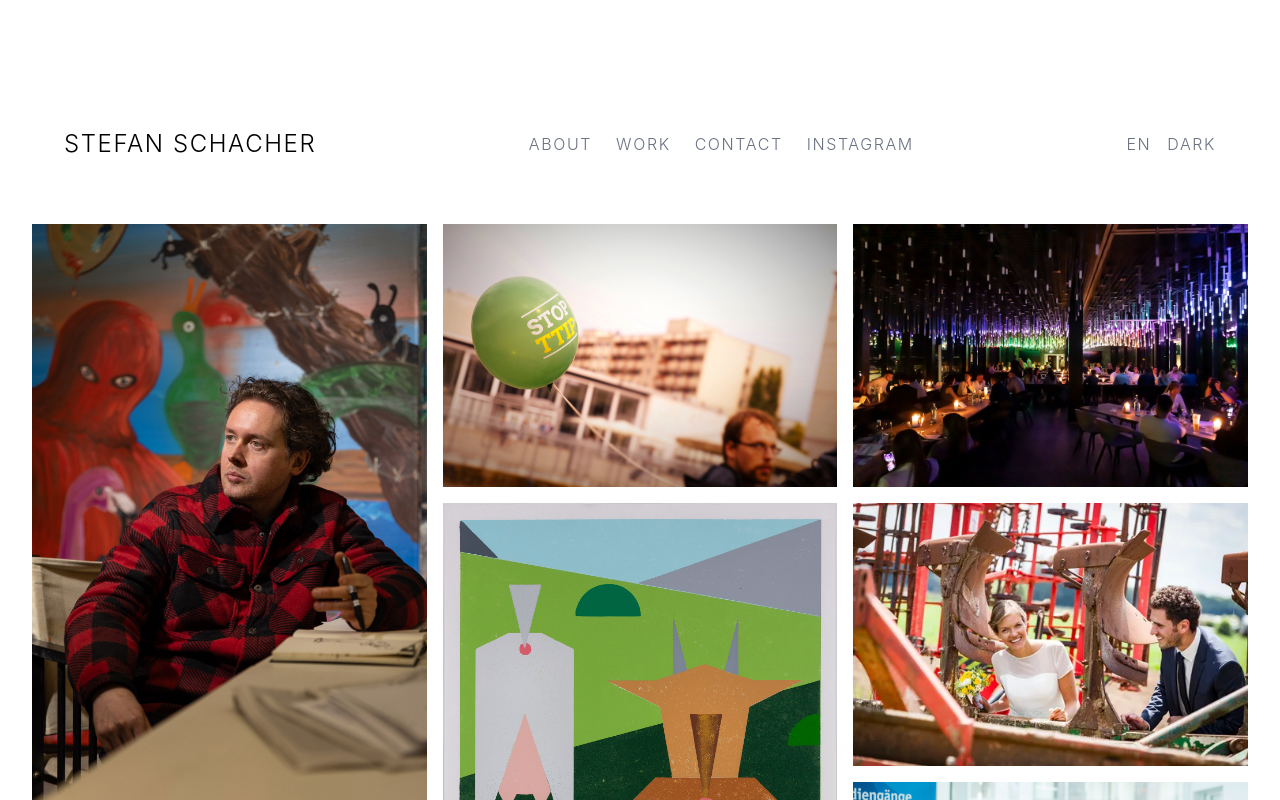
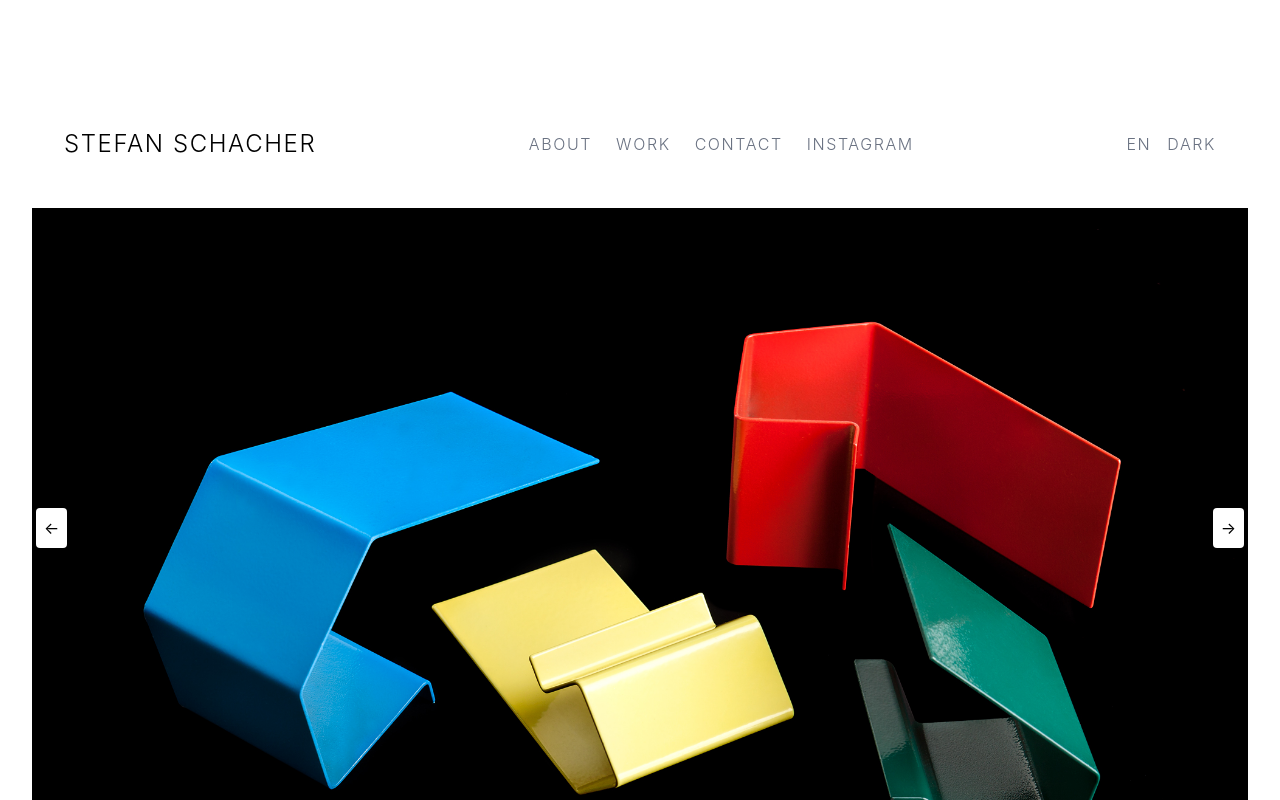
Before and after one commit to imkehoegden/stefan-schacher, a React (Vite) app in the folder website-stefan-schacher/: page / in a window 1280 px wide. Shown: the top 800 px of the page. Built offline with nearby package versions, Linux system fonts and the light colour scheme.

Commit message:
feat: pic gallery created

```diff
--- /dev/null
+++ b/website-stefan-schacher/src/components/Carousel.jsx
@@ -0,0 +1,55 @@
+import React, { useState, useEffect } from "react";
+import { carouselImages } from "../data/imagesCarouselHome";
+
+export default function Carousel() {
+  const [currentIndex, setCurrentIndex] = useState(0);
+
+  // slider mit autoplay
+  useEffect(() => {
+    const intervalId = setInterval(() => {
+      setCurrentIndex((prev) => (prev + 1) % carouselImages.length); // ohne modulo der länge ist index über anzahl der bilder hinausgelaufen // sichert also, dass slider nicht endlos läuft!
+    }, 5000);
+    return () => clearInterval(intervalId);
+  }, []); // startet beim mounten der komponente
+
+  // slider-funktionen manuell vor und zurück (pfeile)
+  function prevPicture() {
+    setCurrentIndex((prev) =>
+      prev === 0 ? carouselImages.length - 1 : prev - 1,
+    ); // prev value ist der aktuelle state // wenn currentIndex 0, wird das letzte bild des arrays aufgerufen, sonst das vorherige
+  }
+
+  function nextPicture() {
+    setCurrentIndex((prev) => (prev + 1) % carouselImages.length);
+  } // gleiche logik wie oben // "teilungseffekt" bei modulo greift nur, wenn wert der länge erreicht oder überschritten wird
+
+  return (
+    <div className="relative max-w-7xl h-160 mx-auto overflow-hidden flex items-center justify-center">
+      {carouselImages.map((img, i) => (
+        <img
+          key={i}
+          src={img}
+          alt={`Slide ${i + 1}`}
+          className={`w-full h-auto transition-opacity duration-500 object-contain${
+            i === currentIndex
+              ? "opacity-100"
+              : "opacity-0 absolute top-0 left-0"
+          }`}
+        />
+      ))}
+
+      <button
+        onClick={() => prevPicture()}
+        className="absolute top-1/2 left-1 transform -translate-y-1/2 bg-white bg-opacity-50 p-2 rounded hover:bg-opacity-80"
+      >
+        &#8592;
+      </button>
+      <button
+        onClick={() => nextPicture()}
+        className="absolute top-1/2 right-1 transform -translate-y-1/2 bg-white bg-opacity-50 p-2 rounded hover:bg-opacity-80"
+      >
+        &#8594;
+      </button>
+    </div>
+  );
+}
--- a/website-stefan-schacher/src/components/PortfolioGrid.jsx
+++ /dev/null
@@ -1,14 +0,0 @@
-import React from "react";
-
-export default function PortfolioGrid({ projects }) {
-  return (
-    <section className="grid gap-8 grid-cols-1 sm:grid-cols-2 lg:grid-cols-3 p-6">
-      {projects.map((p) => (
-        <div key={p.id} className="project-card bg-white shadow rounded">
-          <img src={p.image} alt={p.title} className="rounded-t" />
-          <h3 className="text-lg font-semibold p-4">{p.title}</h3>
-        </div>
-      ))}
-    </section>
-  );
-}
--- /dev/null
+++ b/website-stefan-schacher/src/data/imagesCarouselHome.js
@@ -0,0 +1,5 @@
+import pic1 from "../assets/artist_show_adrian_benjamin.jpg";
+import pic2 from "../assets/Landscape_02.jpg";
+import pic3 from "../assets/product_feder-gross.jpg";
+
+export const carouselImages = [pic1, pic2, pic3];
--- a/website-stefan-schacher/src/data/imagesHome.js
+++ b/website-stefan-schacher/src/data/imagesHome.js
@@ -1,4 +1,4 @@
-import pic1 from "../assets/artist_adrian_2.jpg";
+import pic1 from "../assets/artist_adrian_4.jpg";
 import pic2 from "../assets/Landscape_01.jpg";
 import pic3 from "../assets/docu_demo.jpg";
 import pic4 from "../assets/Landscape_05.jpg";
--- a/website-stefan-schacher/src/pages/Home.jsx
+++ b/website-stefan-schacher/src/pages/Home.jsx
@@ -1,9 +1,11 @@
 import React from "react";
 import Gallery from "../components/Gallery";
+import Carousel from "../components/Carousel";
 
 export default function Home() {
   return (
     <main>
+      <Carousel />
       <Gallery />
       {/* <Gallery images={...}/> images sollte hier ein Array von bildpfaden sein oder objekten mit src und alt */}
     </main>
```
Also changed, not shown: website-stefan-schacher/package.json (+5 -2 lines), 1 other file (tests, documents, lock files or other folders).
